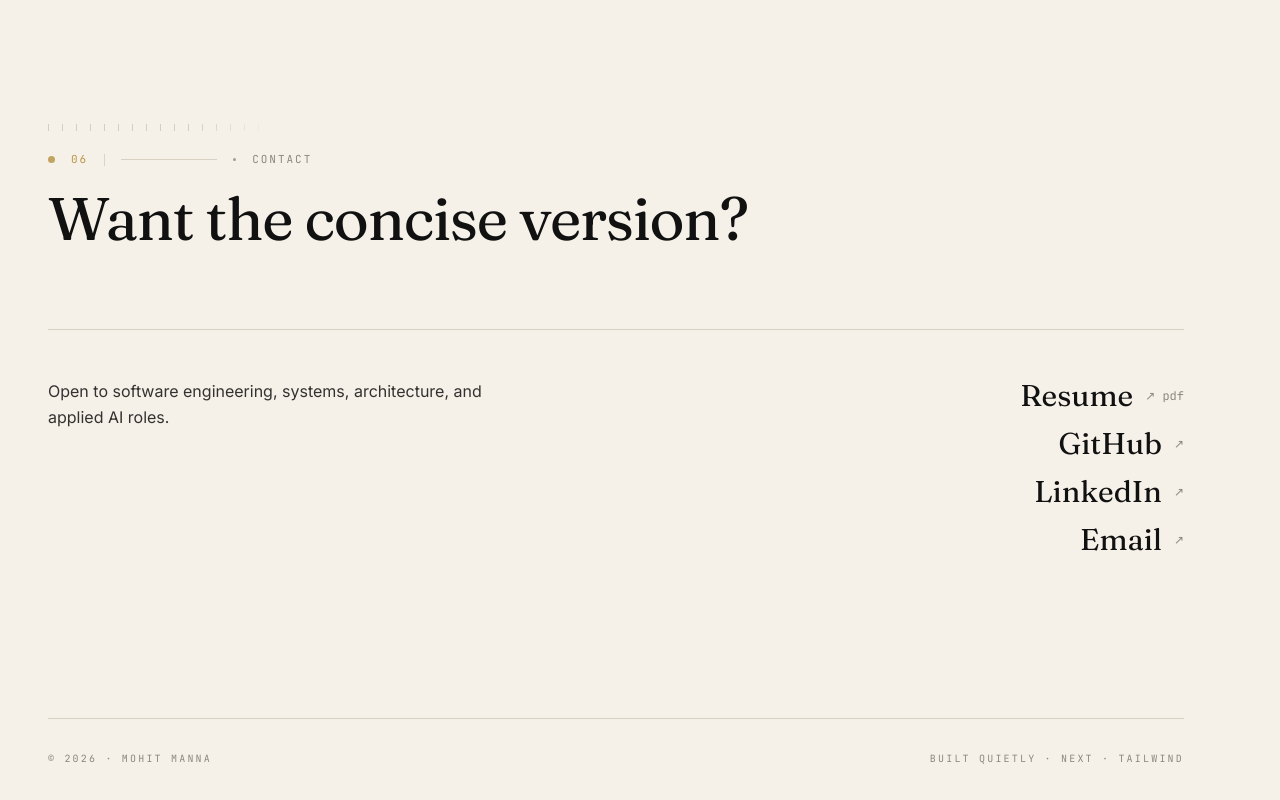
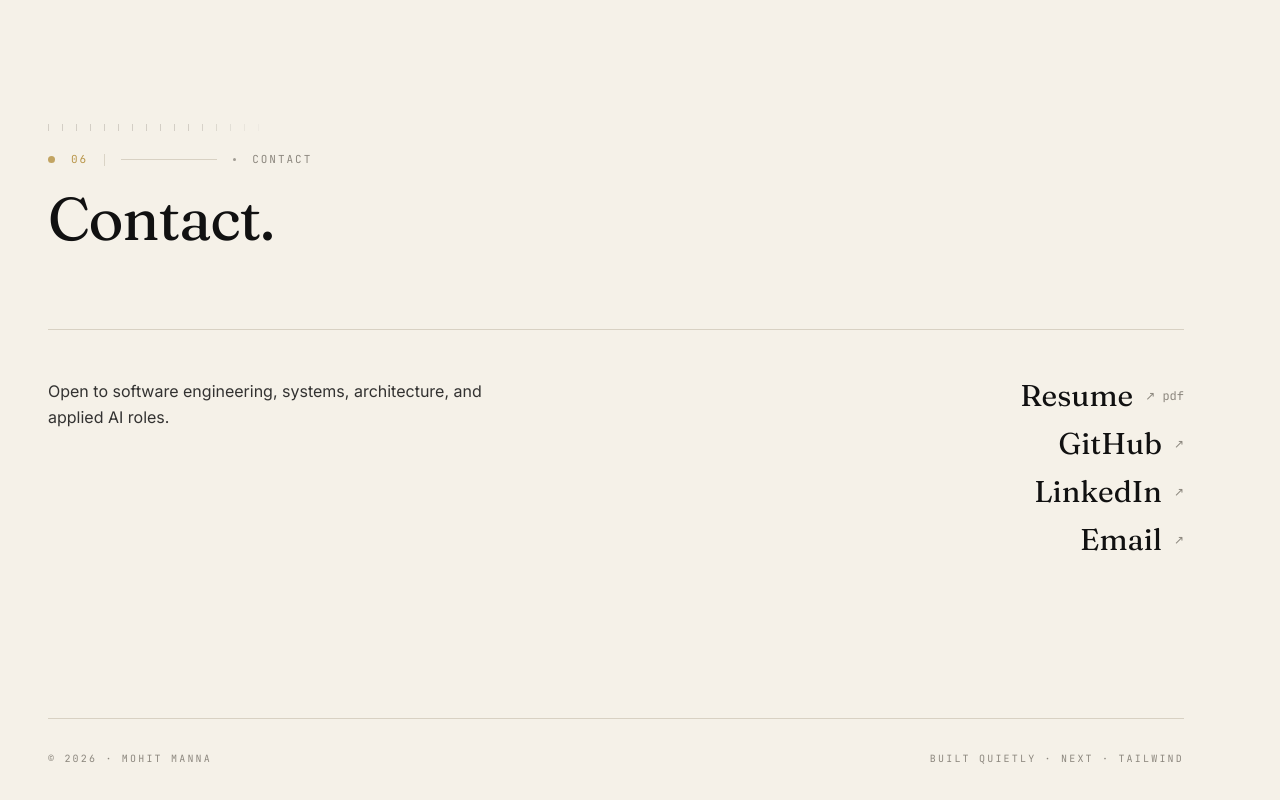
Before and after one commit to MohitManna-2006/personal-portfolio, a Next.js app: page / in a window 1280 px wide. Shown: the part 4973-5773 px from the top of the page. Built offline with nearby package versions, Linux system fonts and the light colour scheme.

Commit message:
chore: shorten Contact title to Contact.

```diff
--- a/components/sections/ContactSection.tsx
+++ b/components/sections/ContactSection.tsx
@@ -10,7 +10,7 @@ export function ContactSection() {
       <SectionHeading
         index="06"
         eyebrow="Contact"
-        title="Want the concise version?"
+        title="Contact."
       />
 
       <div className="grid grid-cols-12 gap-6 border-t border-[var(--line)] pt-12">
```
